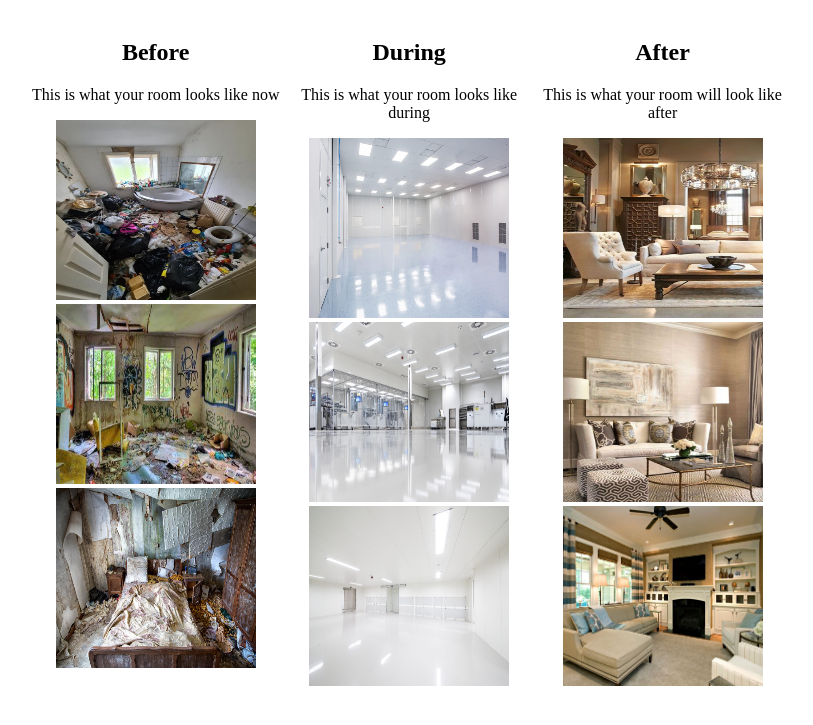
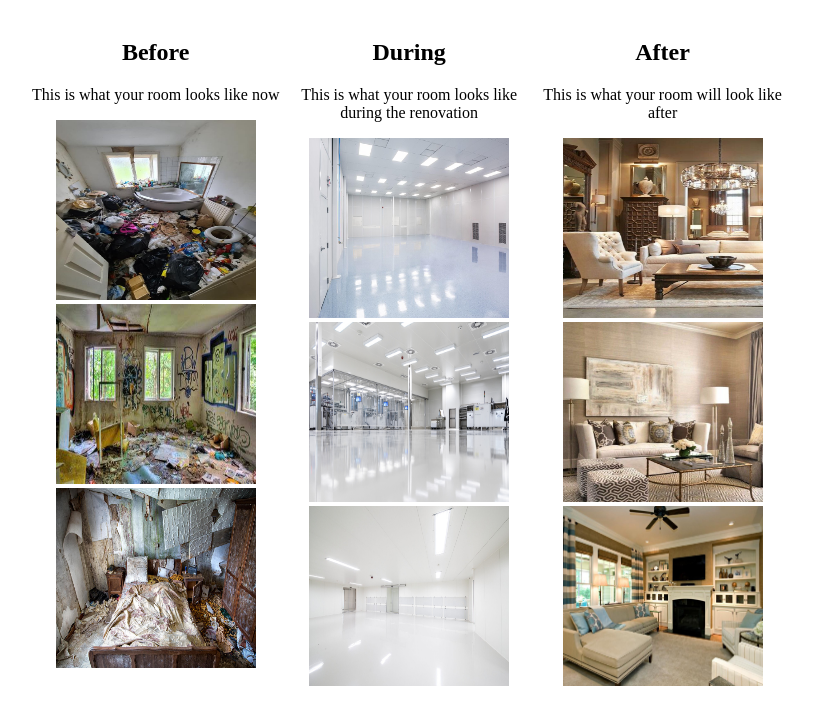
Before and after one commit to jacksonlevine/interiorDecoratorWebsite, a plain HTML site: page index.html in a window 1280 px wide. Shown: the part 61-786 px from the top of the page, without its empty margins (227-1040 px from the left). Drawn offline with Linux system fonts and the light colour scheme.

```diff
--- a/index.html
+++ b/index.html
@@ -16,7 +16,7 @@
 
   <div class="column">
     <h2>During</h2>
-    <p>This is what your room looks like during</p>
+    <p>This is what your room looks like during the renovation</p>
     <img class="img" src="img/during1.jpg" alt="a demolished room">
     <img class="img" src="img/during2.jpg" alt="a demolished room">
     <img class="img" src="img/during3.jpg" alt="a demolished room">
```
